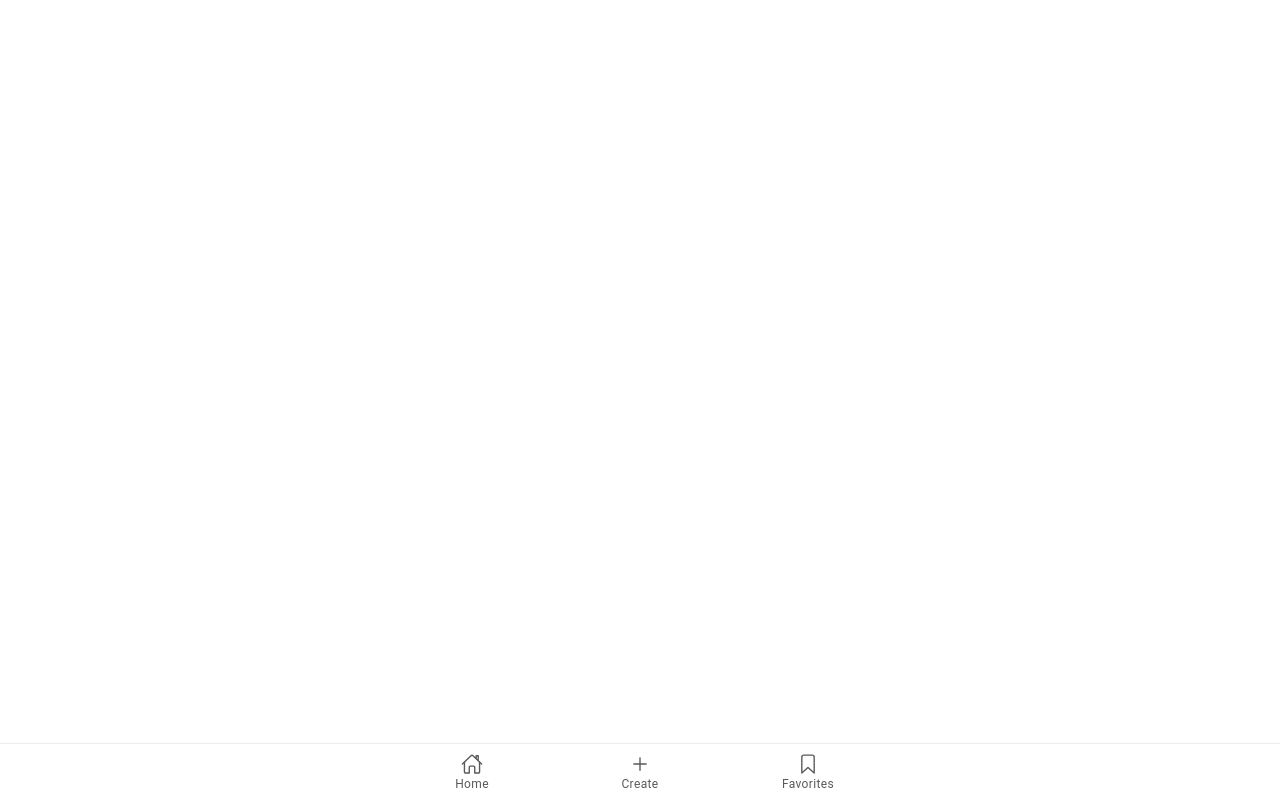
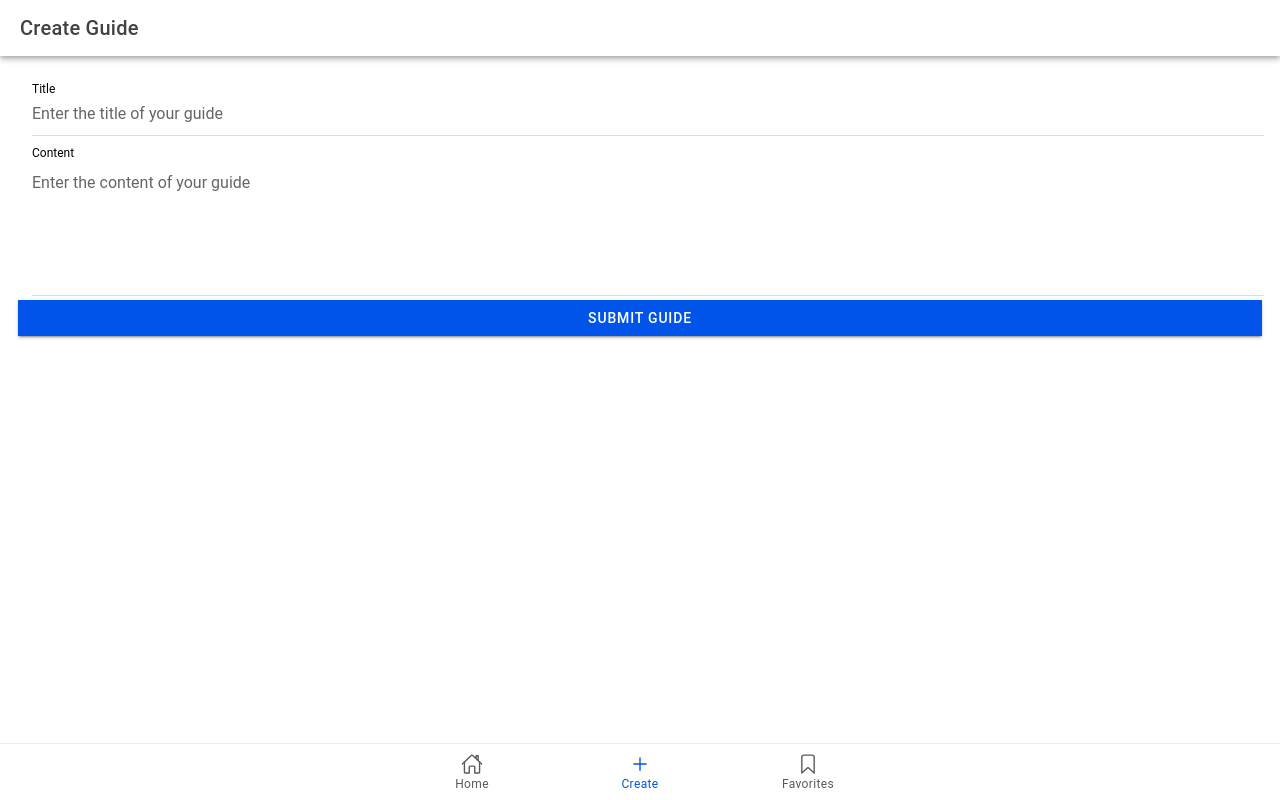
Before and after one commit to SendHelp001/Horde, a React (Vite) app: page /Create in a window 1280 px wide. Built offline with nearby package versions, Linux system fonts and the light colour scheme; no server answers.

Commit message:
Create page:  initial create feature

```diff
--- a/src/App.tsx
+++ b/src/App.tsx
@@ -61,29 +61,29 @@ const App: React.FC = () => (
     <IonReactRouter>
       <IonTabs>
         <IonRouterOutlet>
-          <Route exact path="/tab1">
+          <Route exact path="/Home">
             <Home />
           </Route>
-          <Route exact path="/tab2">
+          <Route exact path="/Create">
             <Create />
           </Route>
-          <Route path="/tab3">
+          <Route path="/Favorites">
             <Favorites />
           </Route>
           <Route exact path="/">
-            <Redirect to="/tab1" />
+            <Redirect to="/Home" />
           </Route>
         </IonRouterOutlet>
         <IonTabBar slot="bottom">
-          <IonTabButton tab="tab1" href="/tab1">
+          <IonTabButton tab="Home" href="/Home">
             <IonIcon aria-hidden="true" icon={homeOutline} />
             <IonLabel>Home</IonLabel>
           </IonTabButton>
-          <IonTabButton tab="tab2" href="/tab2">
+          <IonTabButton tab="Create" href="/Create">
             <IonIcon aria-hidden="true" icon={addOutline} />
             <IonLabel>Create</IonLabel>
           </IonTabButton>
-          <IonTabButton tab="tab3" href="/tab3">
+          <IonTabButton tab="Favorites" href="/Favorites">
             <IonIcon aria-hidden="true" icon={bookmarkOutline} />
             <IonLabel>Favorites</IonLabel>
           </IonTabButton>
--- a/src/pages/Create.tsx
+++ b/src/pages/Create.tsx
@@ -1,22 +1,96 @@
-import { IonContent, IonHeader, IonPage, IonTitle, IonToolbar } from "@ionic/react";
-import ExploreContainer from "../components/ExploreContainer";
-import "./Create.css";
+import {
+  IonContent,
+  IonHeader,
+  IonPage,
+  IonTitle,
+  IonToolbar,
+  IonButton,
+  IonInput,
+  IonTextarea,
+  IonItem,
+  IonLabel,
+  IonAlert,
+} from "@ionic/react";
+import { useState } from "react";
+import { supabase } from "../utils/supabaseClient";
 
 const Create: React.FC = () => {
+  const [title, setTitle] = useState("");
+  const [content, setContent] = useState("");
+  const [showAlert, setShowAlert] = useState(false);
+  const [alertMessage, setAlertMessage] = useState("");
+
+  const handleSubmit = async () => {
+    if (!title.trim() || !content.trim()) {
+      setAlertMessage("Please fill in all fields");
+      setShowAlert(true);
+      return;
+    }
+
+    const { data, error } = await supabase.from("guides").insert([
+      {
+        title: title.trim(),
+        content: content.trim(),
+        votes: 0,
+      },
+    ]);
+
+    if (error) {
+      setAlertMessage("Failed to create guide");
+    } else {
+      setAlertMessage("Guide created successfully!");
+      setTitle("");
+      setContent("");
+    }
+    setShowAlert(true);
+  };
+
   return (
     <IonPage>
       <IonHeader>
         <IonToolbar>
-          <IonTitle>Create</IonTitle>
+          <IonTitle>Create Guide</IonTitle>
         </IonToolbar>
       </IonHeader>
       <IonContent fullscreen>
         <IonHeader collapse="condense">
           <IonToolbar>
-            <IonTitle size="large">Tab 2</IonTitle>
+            <IonTitle size="large">Create a New Guide</IonTitle>
           </IonToolbar>
         </IonHeader>
-        <ExploreContainer name="Tab 2 page" />
+
+        <div className="ion-padding">
+          <IonItem>
+            <IonLabel position="stacked">Title</IonLabel>
+            <IonInput
+              value={title}
+              onIonInput={(e: any) => setTitle(e.target.value)}
+              placeholder="Enter the title of your guide"
+            />
+          </IonItem>
+
+          <IonItem>
+            <IonLabel position="stacked">Content</IonLabel>
+            <IonTextarea
+              value={content}
+              onIonInput={(e: any) => setContent(e.target.value)}
+              placeholder="Enter the content of your guide"
+              rows={6}
+            />
+          </IonItem>
+
+          <IonButton expand="full" onClick={handleSubmit}>
+            Submit Guide
+          </IonButton>
+        </div>
+
+        <IonAlert
+          isOpen={showAlert}
+          onDidDismiss={() => setShowAlert(false)}
+          header={alertMessage === "Guide created successfully!" ? "Success" : "Error"}
+          message={alertMessage}
+          buttons={["OK"]}
+        />
       </IonContent>
     </IonPage>
   );
```
